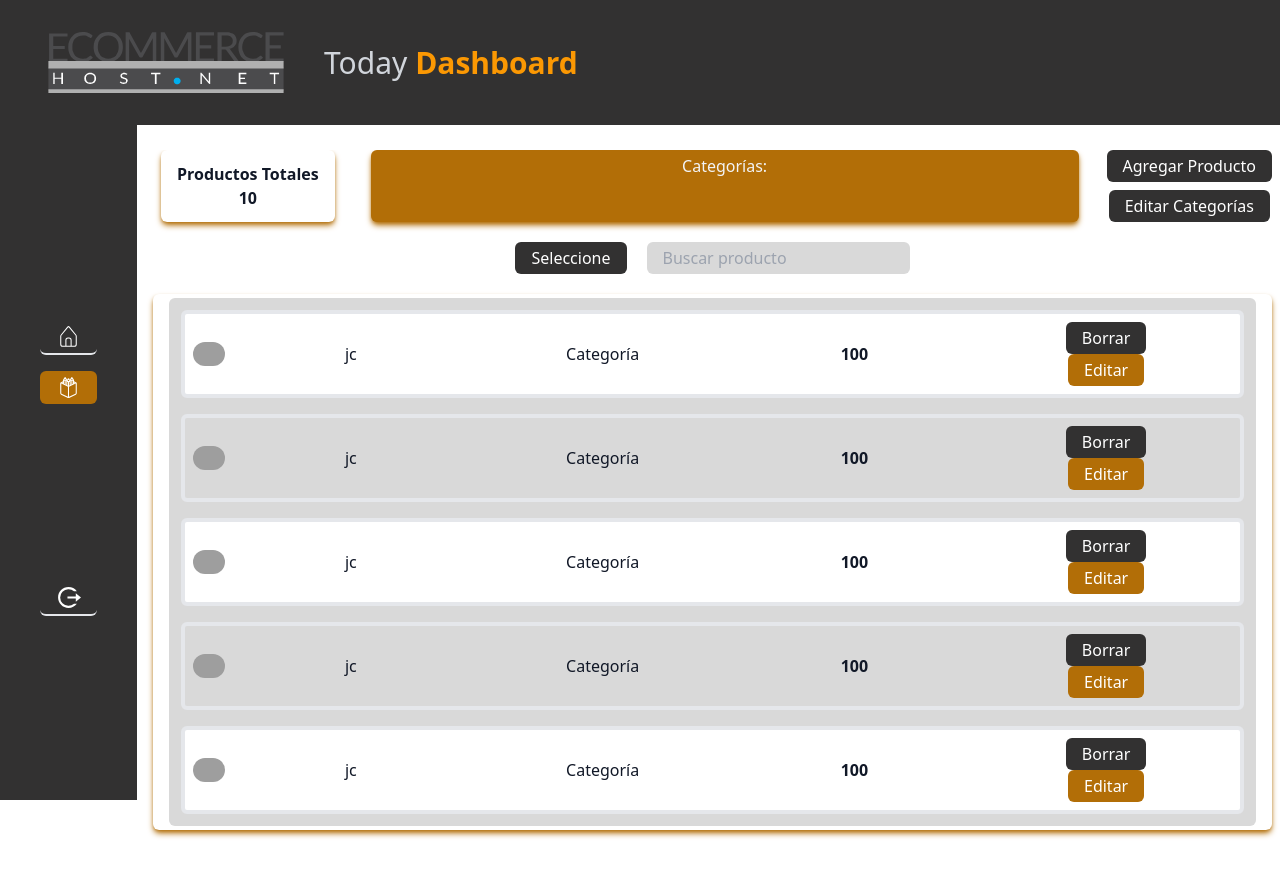
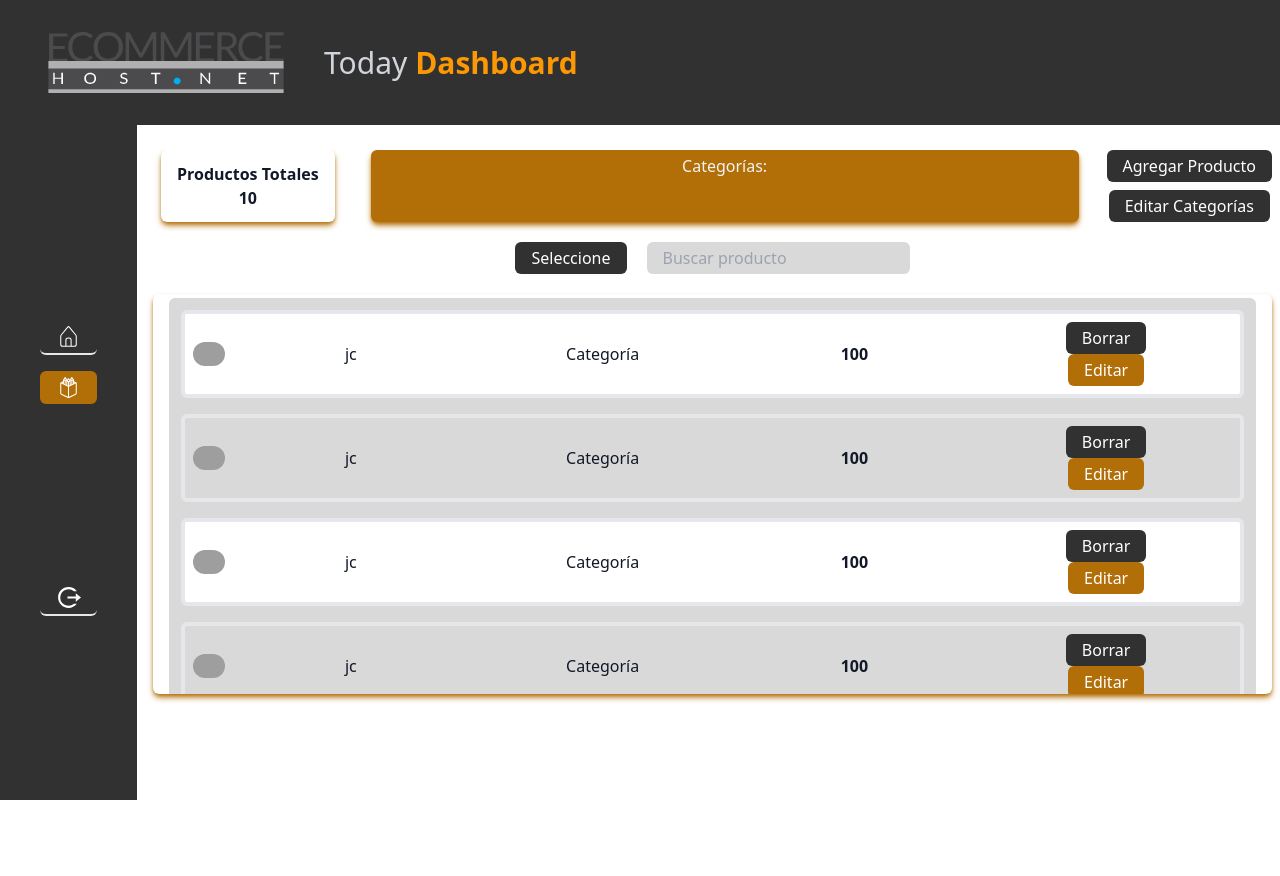
Before and after one commit to jclima01/urbanbuy-v2, a React (Vite) app in the folder client/: page /dashboard in a window 1280 px wide. Both pictures are taken after a click on the item 68 px from the left and 386 px from the top of the page. Shown: the top 876 px of the page. After the commit the page ends 800 px from the top, so only its background shows below. Built offline with nearby package versions, Linux system fonts and the light colour scheme; grey boxes are pictures that could not be loaded; the HTML template or start-up script is replaced by a standard one.

Commit message:
fixing styles

```diff
--- a/client/src/components/DashboardComponents/HomeDashboard/HomeDashboard.jsx
+++ b/client/src/components/DashboardComponents/HomeDashboard/HomeDashboard.jsx
@@ -21,7 +21,6 @@ const HomeDashboard = () => {
           <button className="primaryButton">Agregar</button>
         </div>
       </div>
-      <section></section>
     </main>
   );
 };
--- a/client/src/components/DashboardComponents/ProductsDashboard/ProductsDashboard.jsx
+++ b/client/src/components/DashboardComponents/ProductsDashboard/ProductsDashboard.jsx
@@ -34,12 +34,11 @@ const products = [
     image:
       "https://images.unsplash.com/photo-1494790108377-be9c29b29330?ixlib=rb-1.2.1&ixid=eyJhcHBfaWQiOjEyMDd9&auto=format&fit=crop&w=1050&q=80",
   },
-
 ];
 
 const ProductsDashboard = ({ clientAdmin }) => {
   return (
-    <section className="w-full h-full mt-[150px] px-2 flex flex-col items-start gap-y-5  box-border overflow-hidden">
+    <section className="w-full  mt-[150px] px-2 flex flex-col items-start gap-y-5  box-border overflow-hidden">
       <header className="w-full md:flex  items-center justify-center  gap-y-5 gap-x-5 ">
         <div className="box w-full h-fit md:w-fit md:h-full flex flex-col justify-center items-center m-2">
           <span className="font-bold">Productos Totales</span>
@@ -57,24 +56,28 @@ const ProductsDashboard = ({ clientAdmin }) => {
         </div>
       </header>
 
-      <nav className="flex w-full gap-x-5 items-center justify-center ">
+      <form className="flex w-full gap-x-5 items-center justify-center ">
         <button className="secondaryButton">Seleccione</button>
         <input
           type="text"
           className="searchInput"
           placeholder="Buscar producto"
         />
-      </nav>
-      <div className="box w-full overflow-y-auto ">
+      </form>
+      <div className="box w-full h-[280px] lg:h-[400px] overflow-y-scroll ">
         <ul className="w-full bg-[#D9D9D9] rounded-md p-3 flex flex-col gap-y-4 justify-center ">
-          {products?.map((product,i) => (
+          {products?.map((product, i) => (
             <li
               key={product.id}
               className={`flex flex-row  items-center  rounded-md p-2 border-[4px] ${
                 i % 2 === 0 && "bg-[#FFFFFF]"
               }`}
             >
-              <img src={product.image} alt="" className="w-8 rounded-full h-auto" />
+              <img
+                src={product.image}
+                alt=""
+                className="w-8 rounded-full h-auto"
+              />
               <span className="w-1/4 ">{product.name}</span>
               <span className="w-1/4 ">Categoría</span>
               <span className="w-1/4 font-semibold">{product.price}</span>
@@ -86,7 +89,6 @@ const ProductsDashboard = ({ clientAdmin }) => {
             </li>
           ))}
         </ul>
-
       </div>
     </section>
   );
--- a/client/src/pages/Dashboard/Dashboard.jsx
+++ b/client/src/pages/Dashboard/Dashboard.jsx
@@ -16,7 +16,7 @@ const Dashboard = () => {
   return (
     <div className="w-full h-screen">
       <NavbarDashboard />
-      <main className="w-full h-full flex-grow flex flex-col-reverse md:flex-row text-gray-900 gap-x-2">
+      <main className="w-full h-full flex  justify-between flex-col-reverse md:flex-row text-gray-900 gap-x-2">
         <SideBarDashBoard
           isActive={isActive}
           setIsActive={setIsActive}
```
